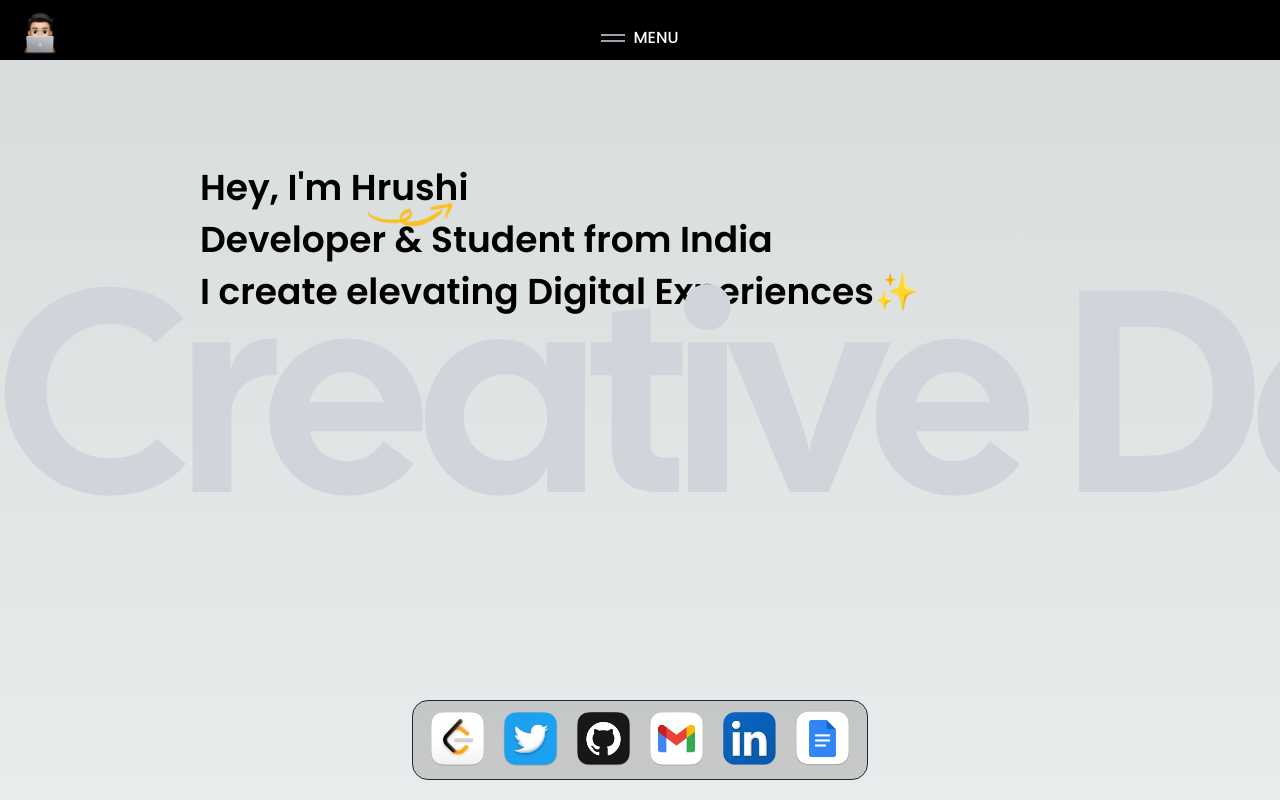
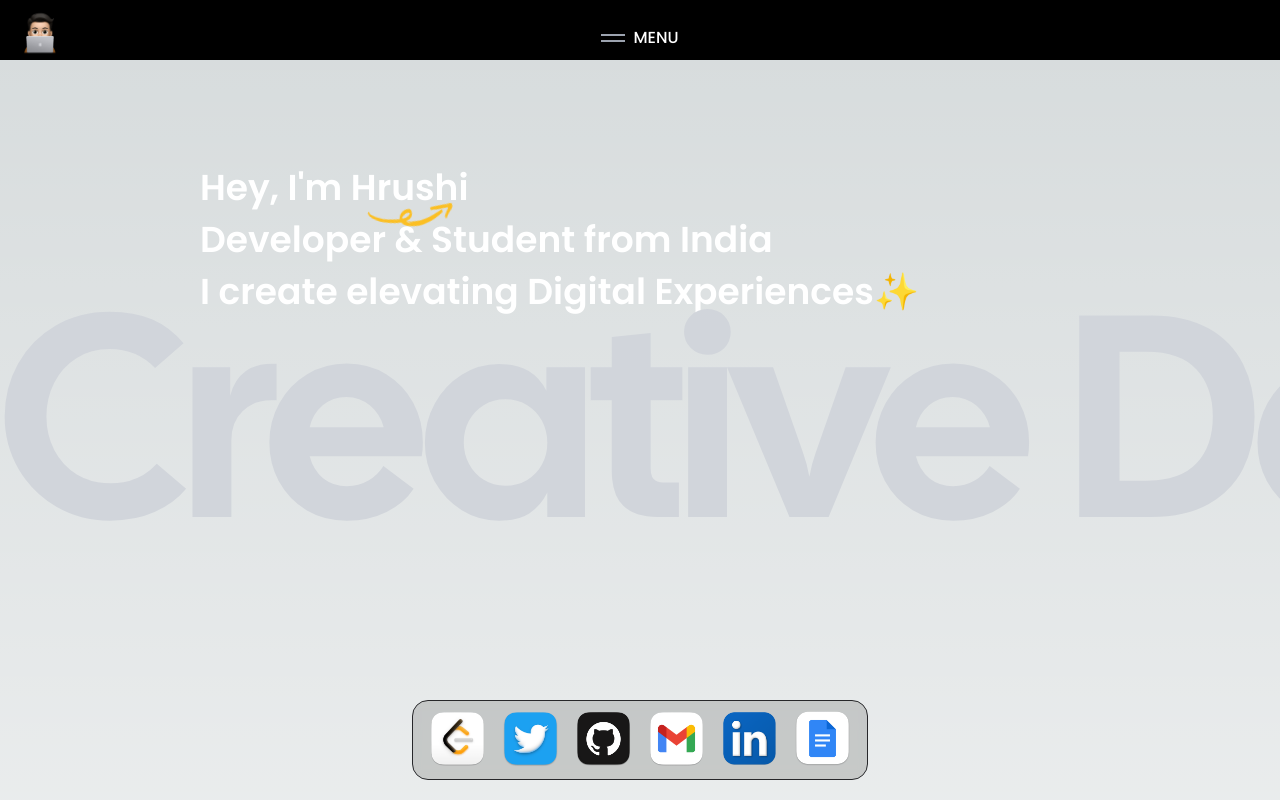
Before and after one commit to HrushiBorhade/Portfolio, a Next.js app: page / in a window 1280 px wide. Shown: the top 800 px of the page. Built offline with nearby package versions, Linux system fonts and the light colour scheme.

Commit message:
changes to resolve deployment issues

```diff
--- a/src/app/globals.css
+++ b/src/app/globals.css
@@ -37,7 +37,7 @@ body {
   top: calc(100vh - 750px);
 }
 .custom-top-2 {
-  top: calc(100vh - 600px);
+  top: calc(100vh - 575px);
 }
 
 @media (max-width: 1023px) {
--- a/src/app/layout.tsx
+++ b/src/app/layout.tsx
@@ -42,7 +42,7 @@ export default function RootLayout({
       </head>
       <body
         className={cn(
-          "font-sans antialiased",
+          "font-sans antialiased text-white",
           fontSans.className,
           fontSans.variable,
           fontHeading.variable,
--- a/src/components/Dock.tsx
+++ b/src/components/Dock.tsx
@@ -18,7 +18,7 @@ export default function Dock() {
       // @ts-ignore
       onMouseMove={(e) => mouseX.set(e.pageX)}
       onMouseLeave={() => mouseX.set(Infinity)}
-      className="flex items-end h-20 gap-2 px-1 pb-2 mx-auto border border-gray-800 sm:px-3 bg-stone-700/20 -z-10 rounded-2xl backdrop-opacity-50 backdrop-filter backdrop-blur-sm animate-fade-in [--animation-delay:1500ms] opacity-0 translaye-y-[-10px]"
+      className="flex items-end h-20 gap-2 px-1 pb-2 mx-auto border border-zinc-800 sm:px-3 bg-stone-700/20 -z-10 rounded-2xl backdrop-opacity-50 backdrop-filter backdrop-blur-sm animate-fade-in [--animation-delay:1500ms] opacity-0 translaye-y-[-10px]"
     >
       <div className="hidden md:block">
         <AppIcon
```
